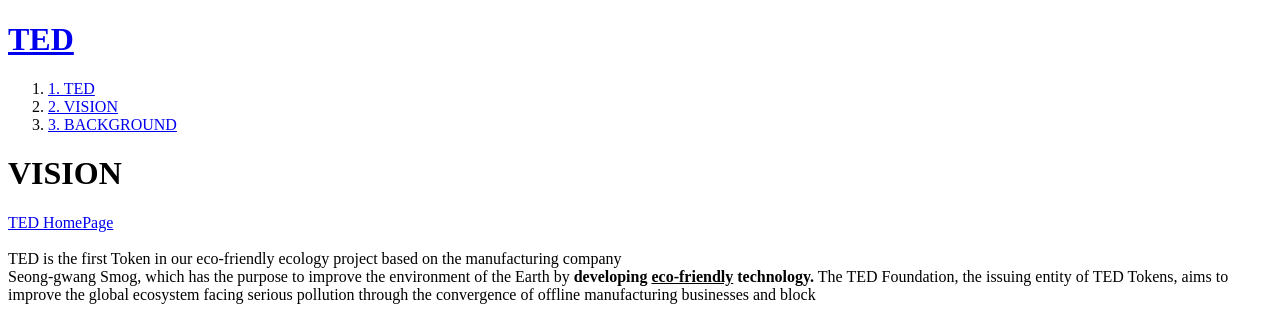
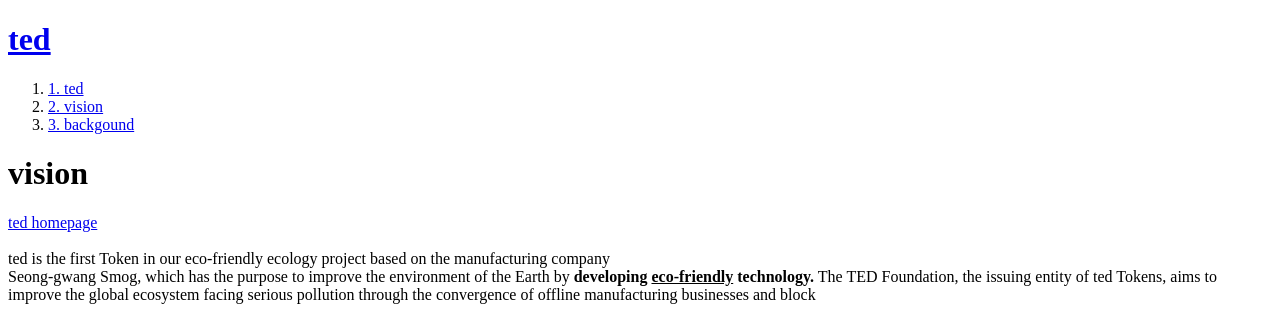
Before and after one commit to areum4006/web1, a plain HTML site: page 2.html in a window 1280 px wide. Shown: the top 317 px of the page. Drawn offline with Linux system fonts and the light colour scheme.

Commit message:
first version

```diff
--- a/2.html
+++ b/2.html
@@ -2,26 +2,26 @@
 <html lang="en" dir="ltr">
   <head>
     <meta charset="utf-8">
-    <title>WEB1-html</title>
+    <title>web1-html</title>
   </head>
   <body>
-    <h1><a href="index.html">TED</a></h1>
+    <h1><a href="index.html">ted</a></h1>
     <ol>
-      <li><a href="1.html">1. TED</a></li>
-      <li><a href="2.html">2. VISION</a></li>
-      <li><a href="3.html">3. BACKGROUND</a></li>
+      <li><a href="1.html">1. ted</a></li>
+      <li><a href="2.html">2. vision</a></li>
+      <li><a href="3.html">3. backgound</a></li>
     </ol>
-    <h1>VISION</h1>
+    <h1>vision</h1>
 
     <p><a href="https://www.tedkorea.org/" target="_blank" title="html5
-    speicification">TED HomePage</a><br><br>
-    TED is the first Token in our eco-friendly ecology project based on the manufacturing company<br>
+    speicification">ted homepage</a><br><br>
+    ted is the first Token in our eco-friendly ecology project based on the manufacturing company<br>
 
     Seong-gwang Smog, which has the purpose to improve the environment of the Earth by
 
     <strong>developing <u>eco-friendly</u> technology.</strong>
 
-    The TED Foundation, the issuing entity of TED Tokens, aims to improve the global ecosystem
+    The TED Foundation, the issuing entity of ted Tokens, aims to improve the global ecosystem
 
     facing serious pollution through the convergence of offline manufacturing businesses and block</p>
     <img src="image1.jpg" width="400px;">
```
Also changed, not shown: 1.html (+9 -9 lines), 3.html (+9 -9 lines).
